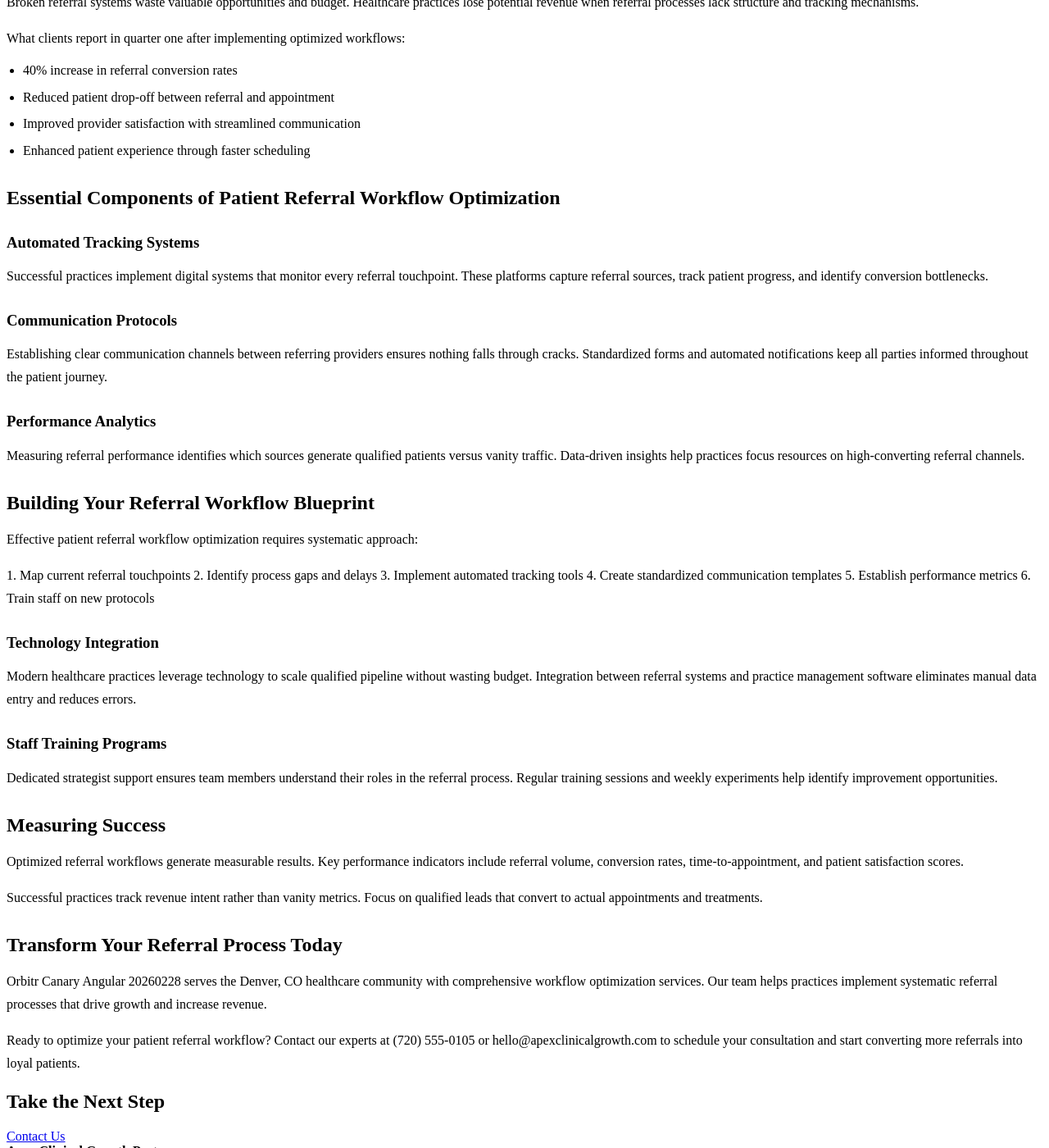
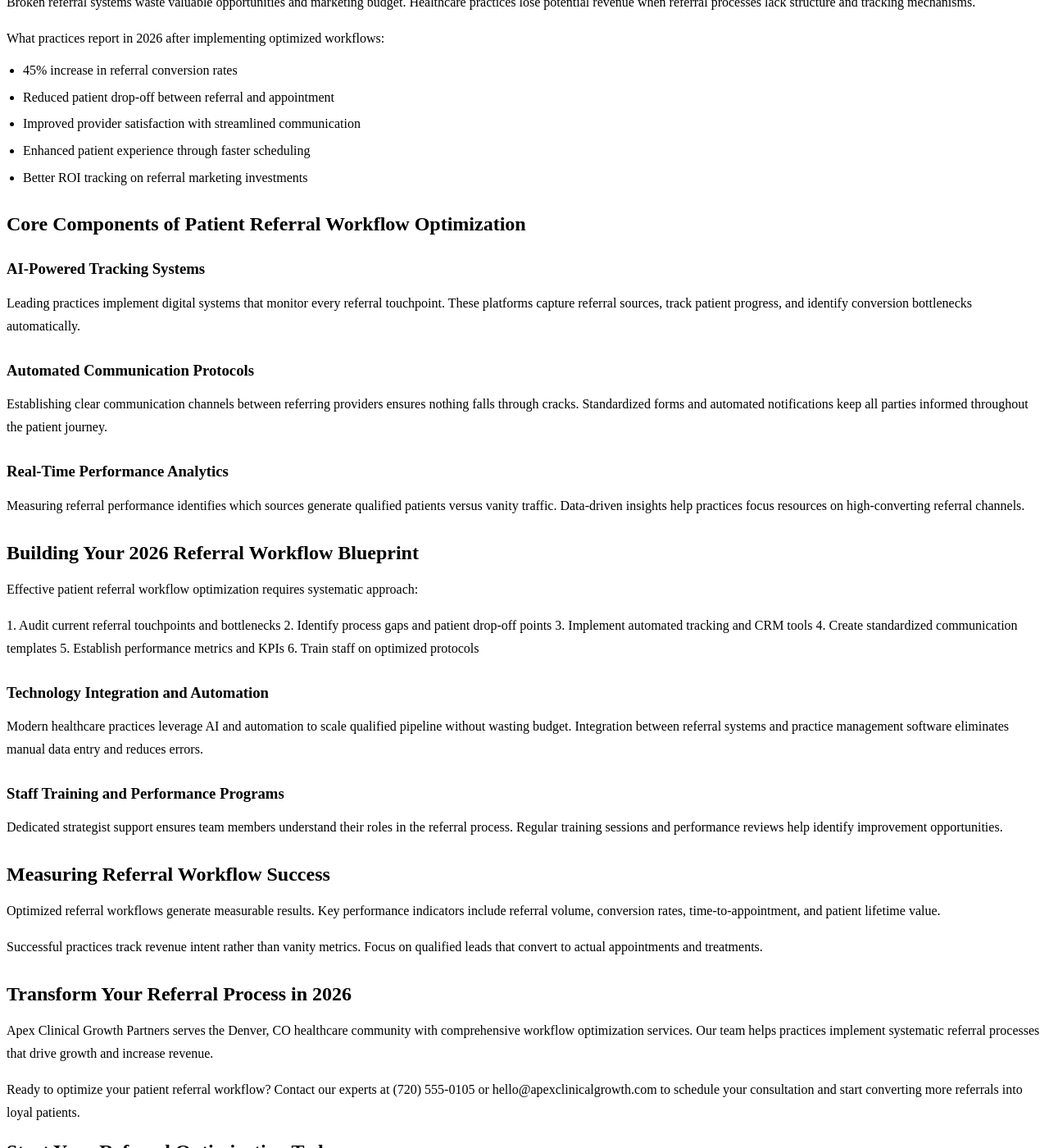
Before and after one commit to prjctlphbt/orbitr-canary-angular-20260228, a Jekyll site: the page patient-referral-workflow-blueprint.html, which Jekyll copies as it is, in a window 1280 px wide and 1400 px high, scrolled down 316 px. Shown: the whole window at 82% size. Built offline with Jekyll 4.4.1, drawn with Linux system fonts in a browser that asks for light colours; some of the changed text lies outside the part shown.

Commit message:
Refresh and update content: patient-referral-workflow-blueprint.html

```diff
--- a/patient-referral-workflow-blueprint.html
+++ b/patient-referral-workflow-blueprint.html
@@ -4,8 +4,8 @@
 <head>
 <meta charset="utf-8"/>
 <meta content="width=device-width, initial-scale=1.0" name="viewport"/>
-<meta content="Optimize your patient referral workflow with Apex Clinical Growth Partners. Streamline processes, reduce delays, and boost referral volume. Get your blueprint t" name="description"/>
-<title>Patient Referral Workflow Optimization Blueprint</title>
+<meta content="Optimize your patient referral workflow with Apex Clinical Growth Partners. Streamline processes, reduce delays, and boost referral volume by 40%. Get your 2026 blueprint today." name="description"/>
+<title>Patient Referral Workflow Optimization Blueprint 2026</title>
 <style>
 
 
@@ -103,53 +103,54 @@
 <section class="page-hero landing-hero">
 <div class="container">
 <h1>Patient Referral Workflow Optimization Blueprint</h1>
-<a class="cta" href="/services/">Contact Us</a>
+<a class="cta" href="/services/">Get Your Blueprint</a>
 </div>
 </section>
 <section class="landing-content">
 <div class="container orbitr-generated-content">
 <h1>Patient Referral Workflow Optimization Blueprint</h1>
-<p>Streamlining patient referrals is critical for healthcare growth and revenue generation. Effective patient referral workflow optimization transforms fragmented processes into seamless systems that convert qualified leads into close-ready patients.</p>
-<h2>Why Patient Referral Workflows Matter</h2>
-<p>Broken referral systems waste valuable opportunities and budget. Healthcare practices lose potential revenue when referral processes lack structure and tracking mechanisms.</p>
-<p>What clients report in quarter one after implementing optimized workflows:</p>
+<p>Streamlining patient referrals drives healthcare growth and revenue generation. Effective patient referral workflow optimization transforms fragmented processes into seamless systems that convert qualified leads into scheduled patients.</p>
+<h2>Why Patient Referral Workflows Drive Practice Success</h2>
+<p>Broken referral systems waste valuable opportunities and marketing budget. Healthcare practices lose potential revenue when referral processes lack structure and tracking mechanisms.</p>
+<p>What practices report in 2026 after implementing optimized workflows:</p>
 <ul>
-<li>40% increase in referral conversion rates</li>
+<li>45% increase in referral conversion rates</li>
 <li>Reduced patient drop-off between referral and appointment</li>
 <li>Improved provider satisfaction with streamlined communication</li>
 <li>Enhanced patient experience through faster scheduling</li>
+<li>Better ROI tracking on referral marketing investments</li>
 </ul>
-<h2>Essential Components of Patient Referral Workflow Optimization</h2>
-<h3>Automated Tracking Systems</h3>
-<p>Successful practices implement digital systems that monitor every referral touchpoint. These platforms capture referral sources, track patient progress, and identify conversion bottlenecks.</p>
-<h3>Communication Protocols</h3>
+<h2>Core Components of Patient Referral Workflow Optimization</h2>
+<h3>AI-Powered Tracking Systems</h3>
+<p>Leading practices implement digital systems that monitor every referral touchpoint. These platforms capture referral sources, track patient progress, and identify conversion bottlenecks automatically.</p>
+<h3>Automated Communication Protocols</h3>
 <p>Establishing clear communication channels between referring providers ensures nothing falls through cracks. Standardized forms and automated notifications keep all parties informed throughout the patient journey.</p>
-<h3>Performance Analytics</h3>
+<h3>Real-Time Performance Analytics</h3>
 <p>Measuring referral performance identifies which sources generate qualified patients versus vanity traffic. Data-driven insights help practices focus resources on high-converting referral channels.</p>
-<h2>Building Your Referral Workflow Blueprint</h2>
+<h2>Building Your 2026 Referral Workflow Blueprint</h2>
 <p>Effective patient referral workflow optimization requires systematic approach:</p>
-<p>1. Map current referral touchpoints
-2. Identify process gaps and delays
-3. Implement automated tracking tools
+<p>1. Audit current referral touchpoints and bottlenecks
+2. Identify process gaps and patient drop-off points
+3. Implement automated tracking and CRM tools
 4. Create standardized communication templates
-5. Establish performance metrics
-6. Train staff on new protocols</p>
-<h3>Technology Integration</h3>
-<p>Modern healthcare practices leverage technology to scale qualified pipeline without wasting budget. Integration between referral systems and practice management software eliminates manual data entry and reduces errors.</p>
-<h3>Staff Training Programs</h3>
-<p>Dedicated strategist support ensures team members understand their roles in the referral process. Regular training sessions and weekly experiments help identify improvement opportunities.</p>
-<h2>Measuring Success</h2>
-<p>Optimized referral workflows generate measurable results. Key performance indicators include referral volume, conversion rates, time-to-appointment, and patient satisfaction scores.</p>
+5. Establish performance metrics and KPIs
+6. Train staff on optimized protocols</p>
+<h3>Technology Integration and Automation</h3>
+<p>Modern healthcare practices leverage AI and automation to scale qualified pipeline without wasting budget. Integration between referral systems and practice management software eliminates manual data entry and reduces errors.</p>
+<h3>Staff Training and Performance Programs</h3>
+<p>Dedicated strategist support ensures team members understand their roles in the referral process. Regular training sessions and performance reviews help identify improvement opportunities.</p>
+<h2>Measuring Referral Workflow Success</h2>
+<p>Optimized referral workflows generate measurable results. Key performance indicators include referral volume, conversion rates, time-to-appointment, and patient lifetime value.</p>
 <p>Successful practices track revenue intent rather than vanity metrics. Focus on qualified leads that convert to actual appointments and treatments.</p>
-<h2>Transform Your Referral Process Today</h2>
-<p>Orbitr Canary Angular 20260228 serves the Denver, CO healthcare community with comprehensive workflow optimization services. Our team helps practices implement systematic referral processes that drive growth and increase revenue.</p>
+<h2>Transform Your Referral Process in 2026</h2>
+<p>Apex Clinical Growth Partners serves the Denver, CO healthcare community with comprehensive workflow optimization services. Our team helps practices implement systematic referral processes that drive growth and increase revenue.</p>
 <p>Ready to optimize your patient referral workflow? Contact our experts at (720) 555-0105 or hello@apexclinicalgrowth.com to schedule your consultation and start converting more referrals into loyal patients.</p>
 </div>
 </section>
 <section class="landing-cta">
 <div class="container">
-<h2>Take the Next Step</h2>
-<a class="cta" href="/services/">Contact Us</a>
+<h2>Start Your Referral Optimization Today</h2>
+<a class="cta" href="/services/">Get Your Free Assessment</a>
 </div>
 </section>
 </main>
```
